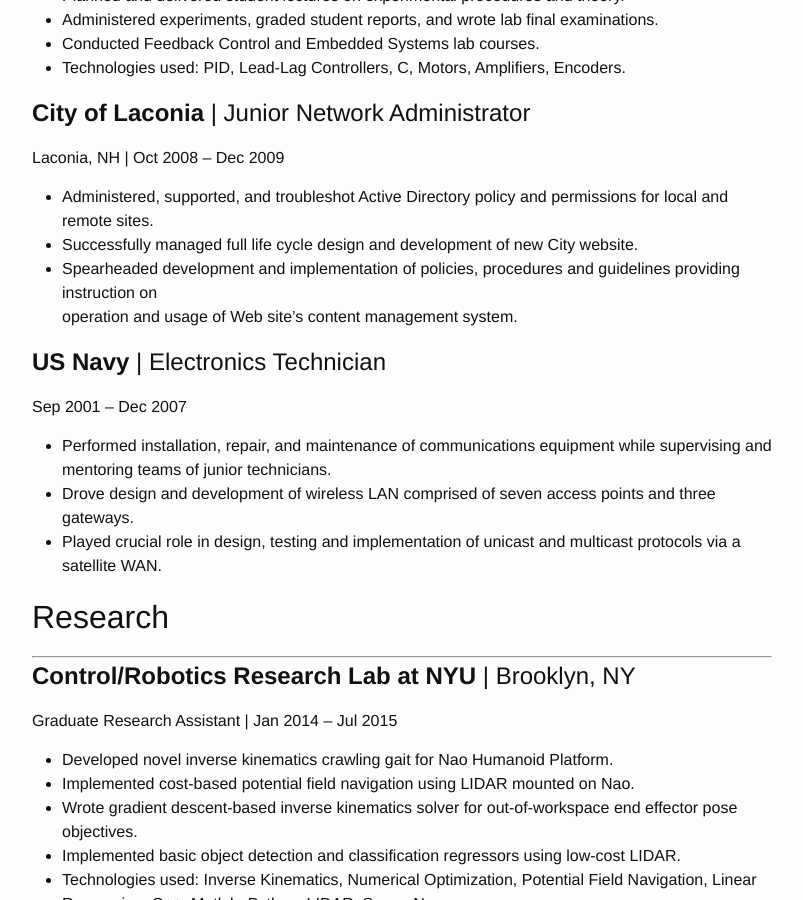
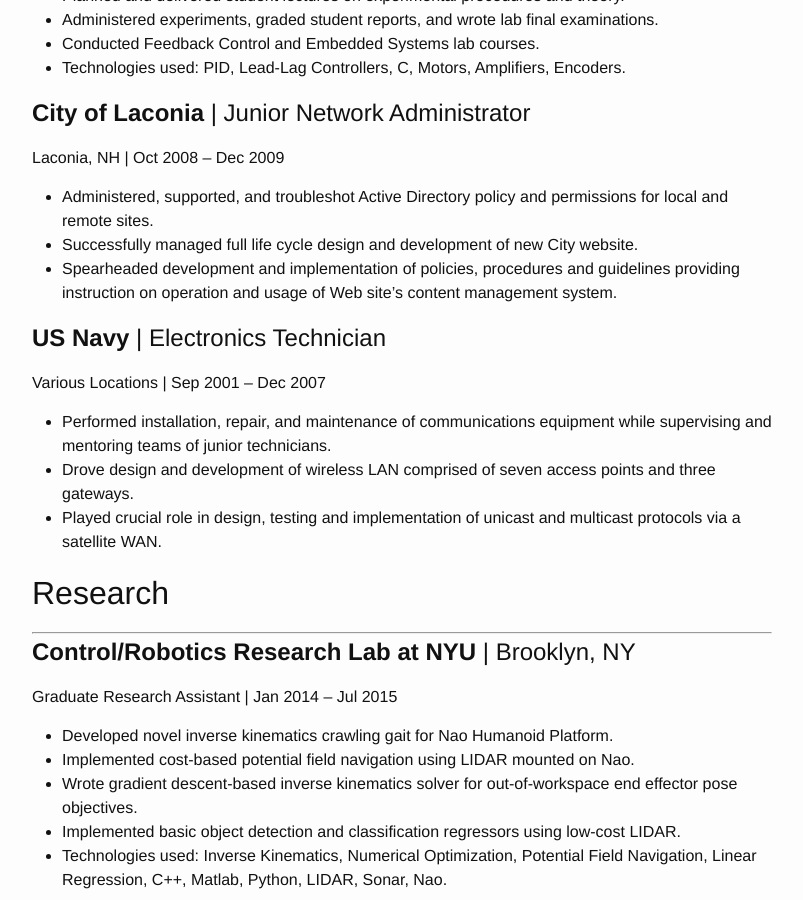
Before and after one commit to griswaldbrooks/griswaldbrooks.github.io, a Jekyll site: the page built from _pages/resume.md, in a window 1280 px wide and 900 px high, scrolled down 2217 px. Shown: the whole window, without its empty margins (238-1041 px from the left). Built offline with Jekyll 4.4.1, drawn with Linux system fonts in a browser that asks for light colours; some of the changed lines change nothing that is shown; some of the changed text lies outside the part shown.

Commit message:
Update resume.md
Changed title to "CV."
Expanded abbreviated words.
Added "President's List" to associates degree.
Added "Various Locations" to navy position.
Removed extra spacing from bulleted points previously used in LaTeX resume file.

```diff
--- a/_pages/resume.md
+++ b/_pages/resume.md
@@ -1,6 +1,6 @@
 ---
 layout: page
-title:  "Resume"
+title:  "CV"
 categories: topmost
 permalink: /resume/
 ---
@@ -14,19 +14,20 @@
 ## Education <a name="education"></a>
 ---
 
-# NYU School of Engineering
+# [NYU School of Engineering](http://engineering.nyu.edu/)
 
 Masters of Science in Electrical Engineering
 May 2015 | Brooklyn, NY
-Conc. in Controls and Robotics
+Concentration in Controls and Robotics
 
 Bachelors of Science in Computer Engineering
 May 2013 | Brooklyn, NY
 Cum Laude
 
-# LRCC
+# [Lakes Region Community College](http://www.lrcc.edu/)
 Associate of Science in Computer Technologies
 Dec 2009 |  Laconia, NH
+President's List
 
 
 ## Skills <a name="skills"></a>
@@ -48,7 +49,7 @@
 Solidworks, 3D Printing, Machining, Plastic Casting
 
 # Misc
-Rviz, Git, Github, V-REP, Virtualbox
+Rviz, Git, Github, V-REP, Virtualbox, LaTeX
 
 
 ## Experience <a name="experience"></a>
@@ -59,8 +60,7 @@
 
 - Developed algorithms for LIDAR-based tracking of people and mobile robots using EKF.
 - Authored dynamically loadable modular EKF library using ROS pluginlib.
-- Increased robustness of robot charge docking system through improvements in
-      perception, navigation, and recovery behaviors.
+- Increased robustness of robot charge docking system through improvements in perception, navigation, and recovery behaviors.
 - Conducted peer code reviews and maintained code base using git and github tools.
 - Technologies used: Computational Geometry, EKF, C++, Python, ROS, Git, LIDAR.
 
@@ -69,8 +69,7 @@
 
   - Wrote unit testing code and peripheral driver libraries in C.
   - Designed proprietary autopilot systems using EDA software used for multiple autonomous vehicles.
-  - Designed chassis, shells, and housings in Solidworks and had them produced using multiple rapid prototyping
-    and traditional machining techniques.
+  - Designed chassis, shells, and housings in Solidworks and had them produced using multiple rapid prototyping and traditional machining techniques.
   - Integrated and tested autonomous vehicle electronics and mechanisms.
   - Technologies used: Linear Filters, C, EDA, CAD, ARM, IMU, UART, I2C, CAN, Op Amps.
 
@@ -97,14 +96,12 @@
 
   - Administered, supported, and troubleshot Active Directory policy and permissions for local and remote sites.
   - Successfully managed full life cycle design and development of new City website.
-  - Spearheaded development and implementation of policies, procedures and guidelines providing instruction on
-    operation and usage of Web site’s content management system.
+  - Spearheaded development and implementation of policies, procedures and guidelines providing instruction on operation and usage of Web site’s content management system.
 
 # **US Navy** | Electronics Technician
-Sep 2001 – Dec 2007
+Various Locations | Sep 2001 – Dec 2007
 
-  - Performed installation, repair, and maintenance of communications equipment while supervising and mentoring
-    teams of junior technicians.
+  - Performed installation, repair, and maintenance of communications equipment while supervising and mentoring teams of junior technicians.
   - Drove design and development of wireless LAN comprised of seven access points and three gateways.
   - Played crucial role in design, testing and implementation of unicast and multicast protocols via a satellite WAN.
 
```
